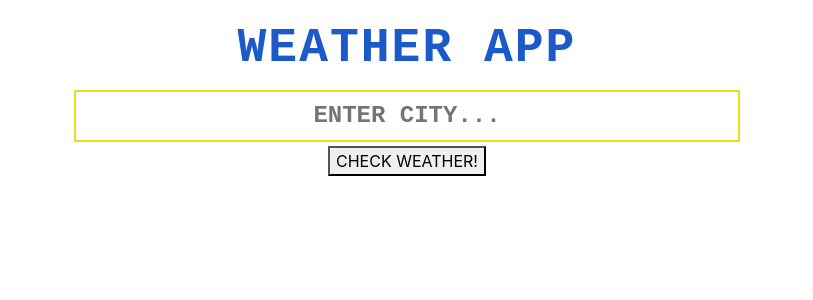
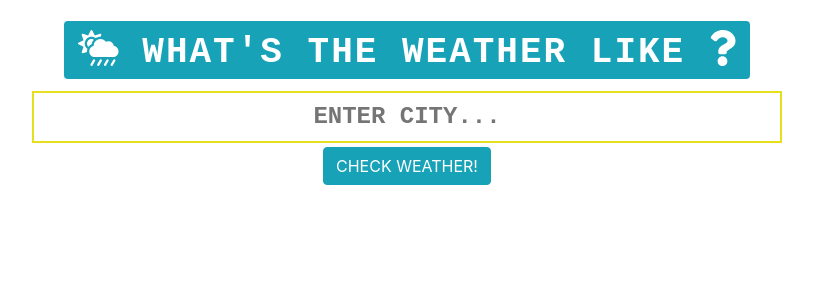
Before and after one commit to Maymoonah/react-weather-app, a React (Create React App) app in the folder weather-app/: page / in a window 1280 px wide. Shown: the top 300 px of the page, without its empty margins (233-1046 px from the left). Built offline with nearby package versions, Linux system fonts and the light colour scheme.

Commit message:
added fontawesome icons

```diff
--- a/weather-app/src/App.js
+++ b/weather-app/src/App.js
@@ -1,6 +1,7 @@
 import React, { Component } from 'react';
-import { Container, Card, CardGroup } from 'react-bootstrap/';
-
+import { Container, Card, CardGroup, Button, Badge} from 'react-bootstrap/';
+import { FontAwesomeIcon } from '@fortawesome/react-fontawesome';
+import { faQuestion, faCloudSunRain } from '@fortawesome/free-solid-svg-icons'
 
 class App extends Component {
 
@@ -122,13 +123,15 @@ class App extends Component {
       wind: data.wind.speed,
       humidity: data.main.humidity
     })
-    this.renderInfo();
-    this.getKey(getCity);
+    if(typeof this.state.city !== "undefined") {
+      this.renderInfo();
+      this.getKey(getCity);
+    }
     });
   }
 
   renderInfo() {
-    return (
+    return(
     <Card className="bg-info text-white">
       <Card.Img src="holder.js/100px270" alt="Card image" />
       <Card.ImgOverlay>
@@ -152,19 +155,19 @@ class App extends Component {
   }
 
   render () {
-    let data;
+    let fiveDays;
     if(this.state.nextFiveDays) {
-      data = this.renderFiveDays();
+      fiveDays = this.renderFiveDays();
     }
     return (
       <div className="App">
-        <Container>
-          <h1 id="title">Weather App</h1>
+        <Container fluid>
+          <h1 id="title"><Badge variant="info"><FontAwesomeIcon icon={faCloudSunRain} /> What's The Weather Like <FontAwesomeIcon icon={faQuestion} /></Badge></h1>
             <input type="text" placeholder="Enter city..." className="city"/>
             <br/>
-            <button id="submit" type="submit" onClick={this.getCity}>Check Weather!</button>
+            <Button variant="info" id="submit" onClick={this.getCity}>Check Weather!</Button>
           <div className="info"></div>
-          <div className="fiveDays">{data}</div>
+          <div className="fiveDays">{fiveDays}</div>
         </Container>
       </div>
     );
```
